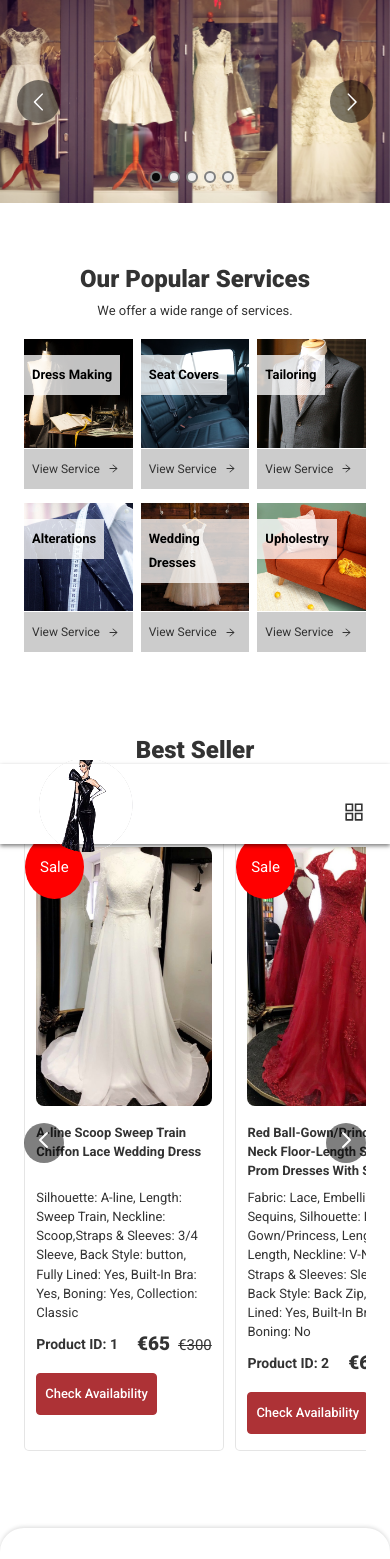
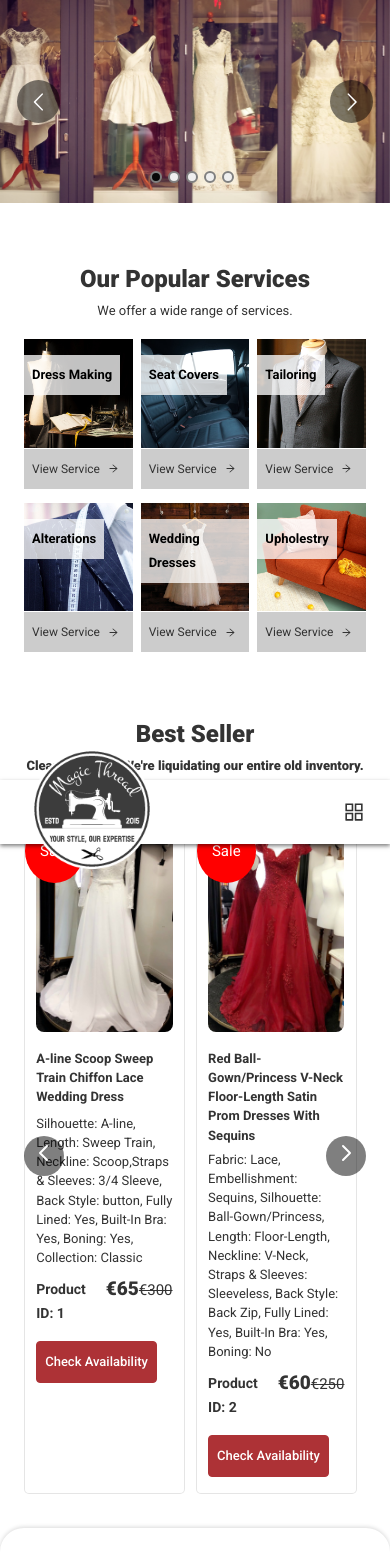
Before and after one commit to JasmineKhalimova/NewMagicThread, a React (Create React App) app: page / in a window 390 px wide. Shown: the top 1559 px of the page. Built offline with nearby package versions, Linux system fonts and the light colour scheme.

Commit message:
applied some more tweaks

```diff
--- a/src/components/about/about.css
+++ b/src/components/about/about.css
@@ -6,6 +6,7 @@
   align-items: center;
   max-width: 1024px;
   gap: 1rem;
+  margin: auto;
 }
 
 .about__img {
--- a/src/components/header/header.css
+++ b/src/components/header/header.css
@@ -17,6 +17,10 @@ nav {
   column-gap: 1rem;
 }
 
+.nav__logo {
+  padding: 0.5rem;
+}
+
 .nav__logo,
 .nav__toggle {
   color: var(--title-color);
@@ -33,7 +37,7 @@ nav {
   display: flex;
   flex-direction: column;
   align-items: center;
-  font-size: var(--small-font-size);
+  font-size: var(--normal-font-size);
   color: var(--title-color);
   font-weight: var(--font-medium);
   transition: 0.3s;
--- a/src/components/shop/BestSeller.jsx
+++ b/src/components/shop/BestSeller.jsx
@@ -1,4 +1,4 @@
-import React, { useState } from "react";
+import React, { useState, useEffect } from "react";
 import "./bestseller.css";
 
 const BestSeller = () => {
@@ -90,16 +90,26 @@ const BestSeller = () => {
   ];
 
   const [startIndex, setStartIndex] = useState(0);
+  const [itemsPerPage, setItemsPerPage] = useState(4);
 
   const handleClickNext = () => {
     setStartIndex((prevIndex) =>
-      Math.min(prevIndex + 1, carouselItems.length - 4)
+      Math.min(prevIndex + 1, carouselItems.length - itemsPerPage)
     );
   };
 
   const handleClickPrev = () => {
     setStartIndex((prevIndex) => Math.max(prevIndex - 1, 0));
   };
+
+  useEffect(() => {
+    const handleResize = () => {
+      setItemsPerPage(window.innerWidth >= 768 ? 4 : 2);
+    };
+    handleResize(); // Initial call
+    window.addEventListener("resize", handleResize);
+    return () => window.removeEventListener("resize", handleResize);
+  }, []);
 
   return (
     <div className="bestseller__container section custom-container" id="shop">
@@ -110,7 +120,9 @@ const BestSeller = () => {
       </h3>
       <div className="bestseller-carousel">
         <div className="bestseller-carousel__items">
-          {carouselItems.slice(startIndex, startIndex + 4).map((item) => (
+          {carouselItems
+            .slice(startIndex, startIndex + itemsPerPage)
+            .map((item) => (
               <div key={item.id} className="bestseller-carousel__item">
                 <span className="bestseller-carousel__sale">Sale</span>
                 <img title="best sellers" src={item.image} alt={item.text} />
@@ -120,7 +132,7 @@ const BestSeller = () => {
                   <span className="bestseller-carousel__id">
                     Product ID: {item.id}
                   </span>
-                <div className="bestseller-carousel__prcies">
+                  <div className="bestseller-carousel__prices">
                     <span className="bestseller-carousel__salep">
                       {item.salep}
                     </span>
--- a/src/components/shop/bestseller.css
+++ b/src/components/shop/bestseller.css
@@ -11,7 +11,7 @@
 
 .bestseller-carousel__item {
   flex: 0 0 auto;
-  width: 300px;
+  width: 22%;
   text-align: left;
   padding: 0.7rem 0.7rem 1rem;
   border-radius: 5px;
@@ -111,7 +111,7 @@
     gap: 0.7rem;
   }
   .bestseller-carousel__item {
-    width: 200px;
+    width: 47%;
   }
   .bestseller-carousel__title {
     font-size: 13px;
--- a/src/index.css
+++ b/src/index.css
@@ -174,7 +174,6 @@ img {
   max-width: 1350px;
   margin-left: auto;
   margin-right: auto;
-  margin-top: 1rem;
   padding-left: 1.5rem;
   padding-right: 1.5rem;
 }
```
Also changed, not shown: src/assets/logo.png. Lines whose indentation alone changed are shown as unchanged.
